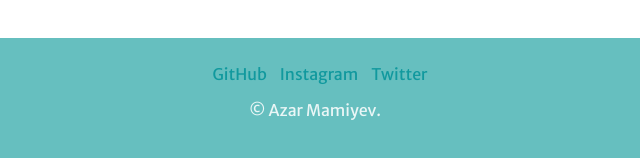
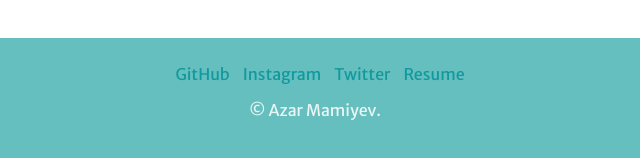
Before and after one commit to azarthecreator/azar-mamiyev_personal-website-design-1, a plain HTML site: page index.html in a window 1280 px wide. Shown: the part 2280-2438 px from the top of the page, 325-965 px from the left. Drawn offline with Linux system fonts and the light colour scheme.

Commit message:
Update index.html
Added to my resume

```diff
--- a/index.html
+++ b/index.html
@@ -53,6 +53,7 @@
     <a class="footer-link" href="https://github.com/azartwentyfour" target="_blank">GitHub</a>
     <a class="footer-link" href="https://instagram.com/azarthecreator" target="_blank">Instagram</a>
     <a class="footer-link" href="https://twitter.com/AzarMamiyev" target="_blank">Twitter</a>
+    <a class="footer-link" href="https://azartwentyfour.github.io/azar-mamiyev_html5-resume" target="_blank">Resume</a>
     <p>© Azar Mamiyev.</p>
   </div>
 </body>
```
